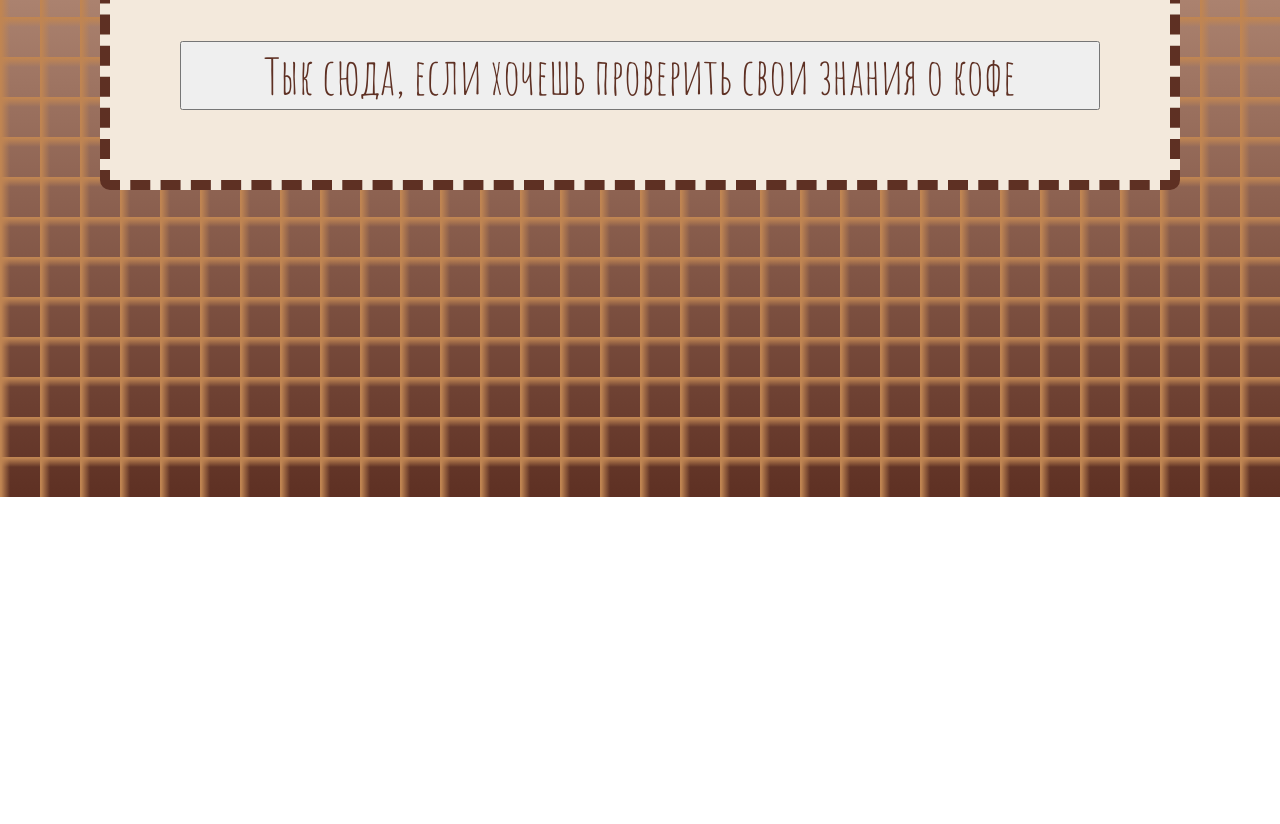
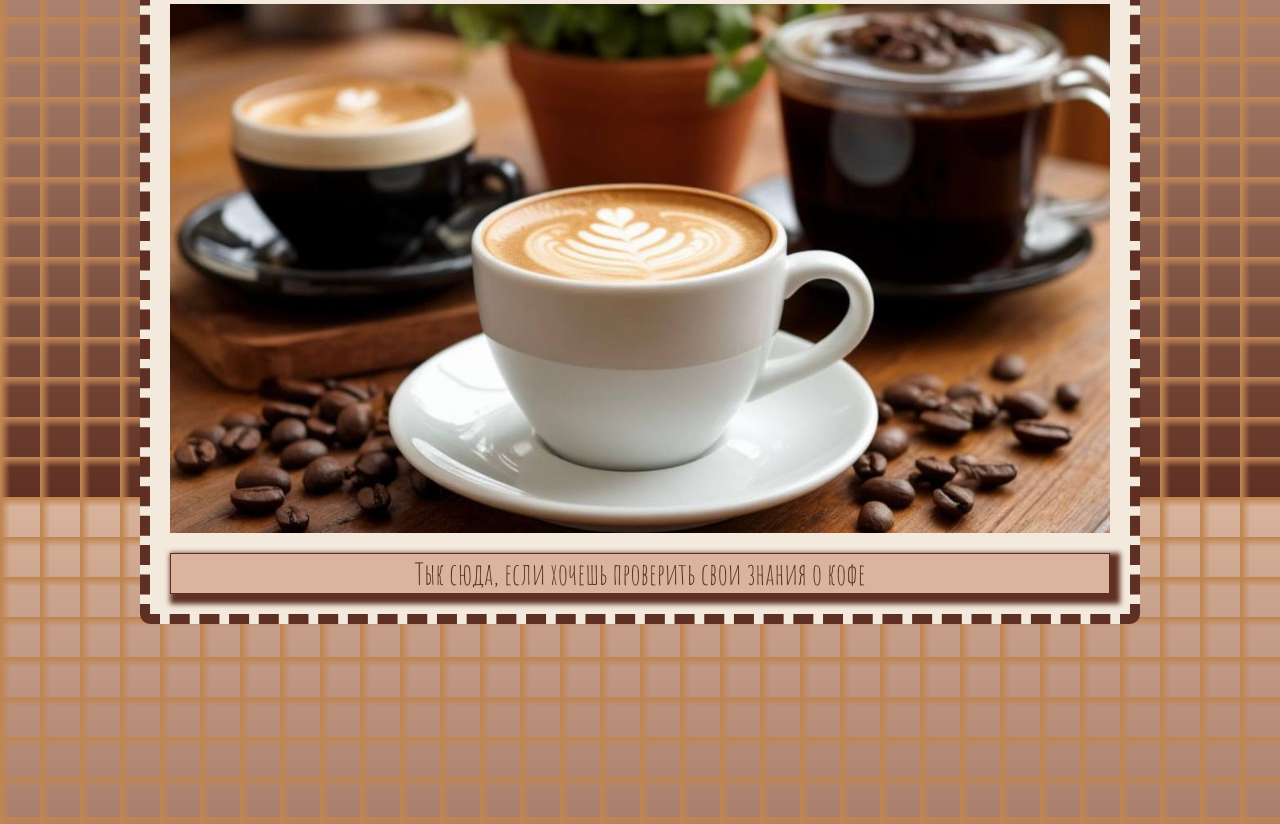
Before and after one commit to kkcaterina/coffee-quiz, a website built with webpack: page src/index.html in a window 1280 px wide. Shown: the part 303-1127 px from the top of the page. Before the commit the page ends 800 px from the top, so only its background shows below. Built offline with nearby package versions, Linux system fonts and the light colour scheme.

Commit message:
added main page

```diff
--- a/src/blocks/page/page.css
+++ b/src/blocks/page/page.css
@@ -1,12 +1,35 @@
+.page {
+  display: flex;
+  justify-content: center;
+}
+
 .card {
   background-color: rgb(243, 233, 220);
   border: 10px rgb(94, 48, 35) dashed;
   border-radius: 10px;
-  margin: 100px;
-  padding: 70px;
+  margin: 200px 20px;
+  padding: 20px;
   display: flex;
   text-align: center;
-  gap: 70px;
+  gap: 20px;
   justify-content: center;
   flex-direction: column;
+  min-width: 265px;
+  max-width: 1000px;
 }
+
+.start-button {
+  background-color: rgb(218, 180, 157);
+  box-shadow: 5px 5px 5px 5px;
+  border: 1px solid rgb(94, 48, 35);
+  cursor: pointer;
+}
+
+.start-button:hover {
+  background-color: rgb(192, 133, 82);
+  box-shadow: 10px 10px 10px 10px;
+}
+
+.main-image {
+  max-width: 100%;
+}
--- a/src/index.html
+++ b/src/index.html
@@ -4,9 +4,10 @@
     <meta charset="UTF-8">
     <title>Coffee quiz!</title>
   </head>
-  <body>
+  <body class="page">
       <section class="card">
         <h1 class="main-title">Объявляем Coffee quiz! Welcome!</h1>
+        <img class="main-image" src="<%=require('./images/coffee.jpg')%>">
         <button class="start-button">Тык сюда, если хочешь проверить свои знания о кофе</button>
       </section>
   </body>
--- a/src/styles/global.css
+++ b/src/styles/global.css
@@ -9,7 +9,7 @@ body {
   font-family: 'AmaticSC-Regular', sans-serif;
   font-weight: 400;
   font-style: normal;
-  font-size: 50px;
+  font-size: 30px;
   color: rgb(94, 48, 35);
   background-image:
   repeating-linear-gradient(to right,rgb(192, 133, 82) 0px 1px, transparent 10px 40px),
```
Also changed, not shown: src/images/coffee.jpg (added).
